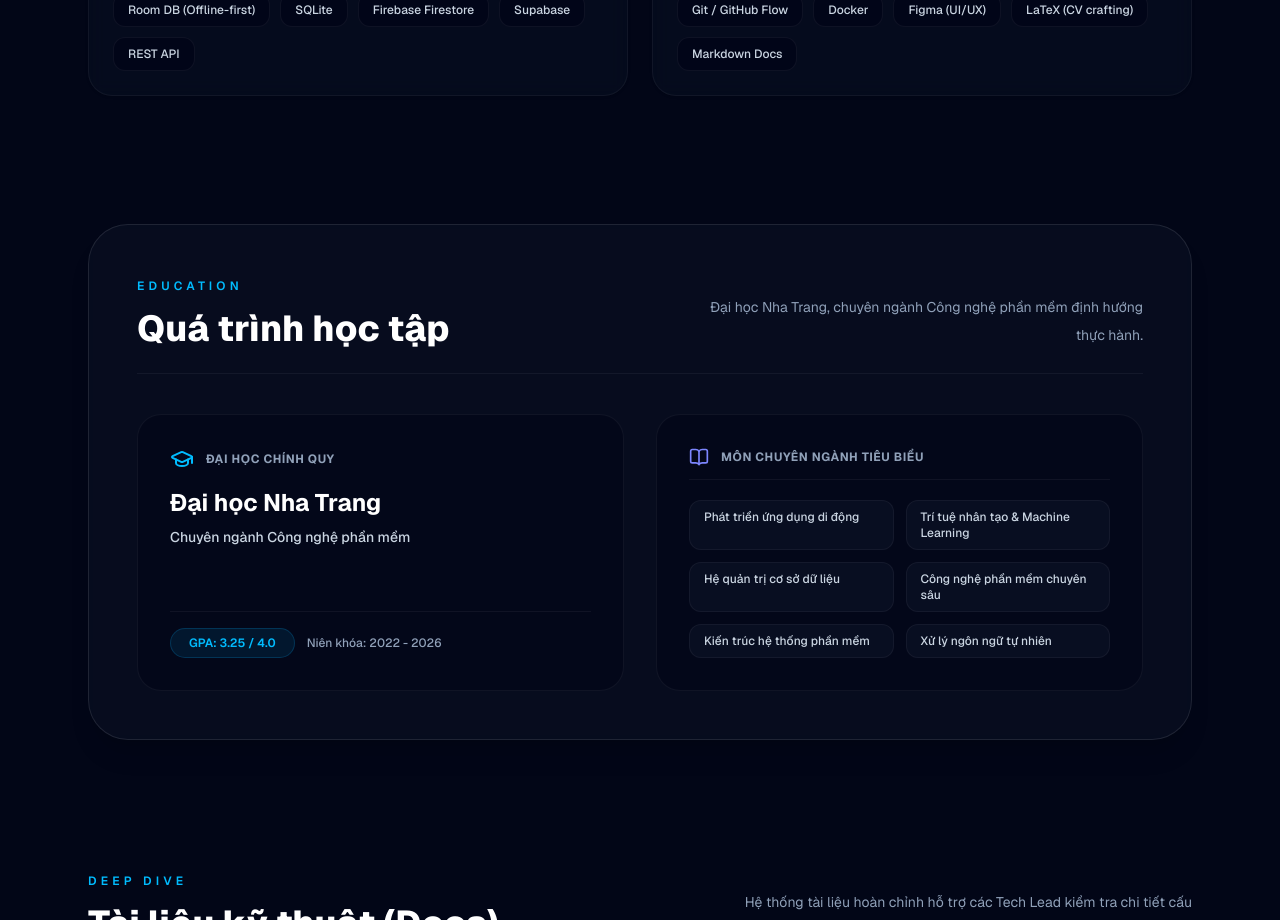
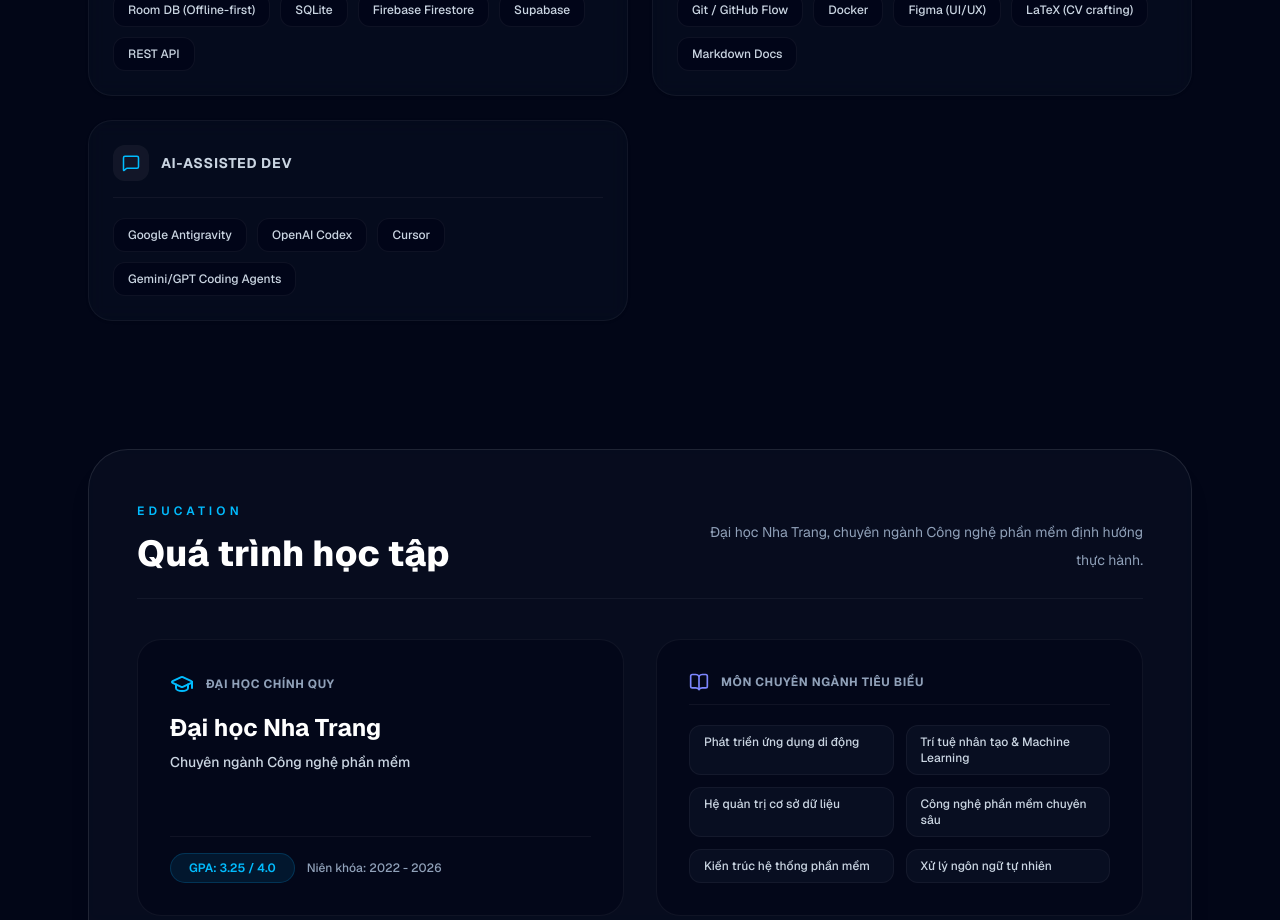
Before and after one commit to DuyLuan2107/duyluan-portfolio, a Next.js app: page / in a window 1280 px wide. Shown: the part 6080-7000 px from the top of the page. Built offline with nearby package versions, Linux system fonts and the light colour scheme.

Commit message:
feat: integrate AI-Assisted development skills and project bullet

```diff
--- a/src/app/page.tsx
+++ b/src/app/page.tsx
@@ -60,6 +60,11 @@ const skillGroups = [
     label: "Tools & Workflows",
     icon: <Award className="text-purple-400" size={18} />,
     skills: ["Git / GitHub Flow", "Docker", "Figma (UI/UX)", "LaTeX (CV crafting)", "Markdown Docs"],
+  },
+  {
+    label: "AI-Assisted Dev",
+    icon: <MessageSquare className="text-sky-400" size={18} />,
+    skills: ["Google Antigravity", "OpenAI Codex", "Cursor", "Gemini/GPT Coding Agents"],
   },
 ];
 
```
Also changed, not shown: 2 other files (tests, documents, lock files or other folders).
